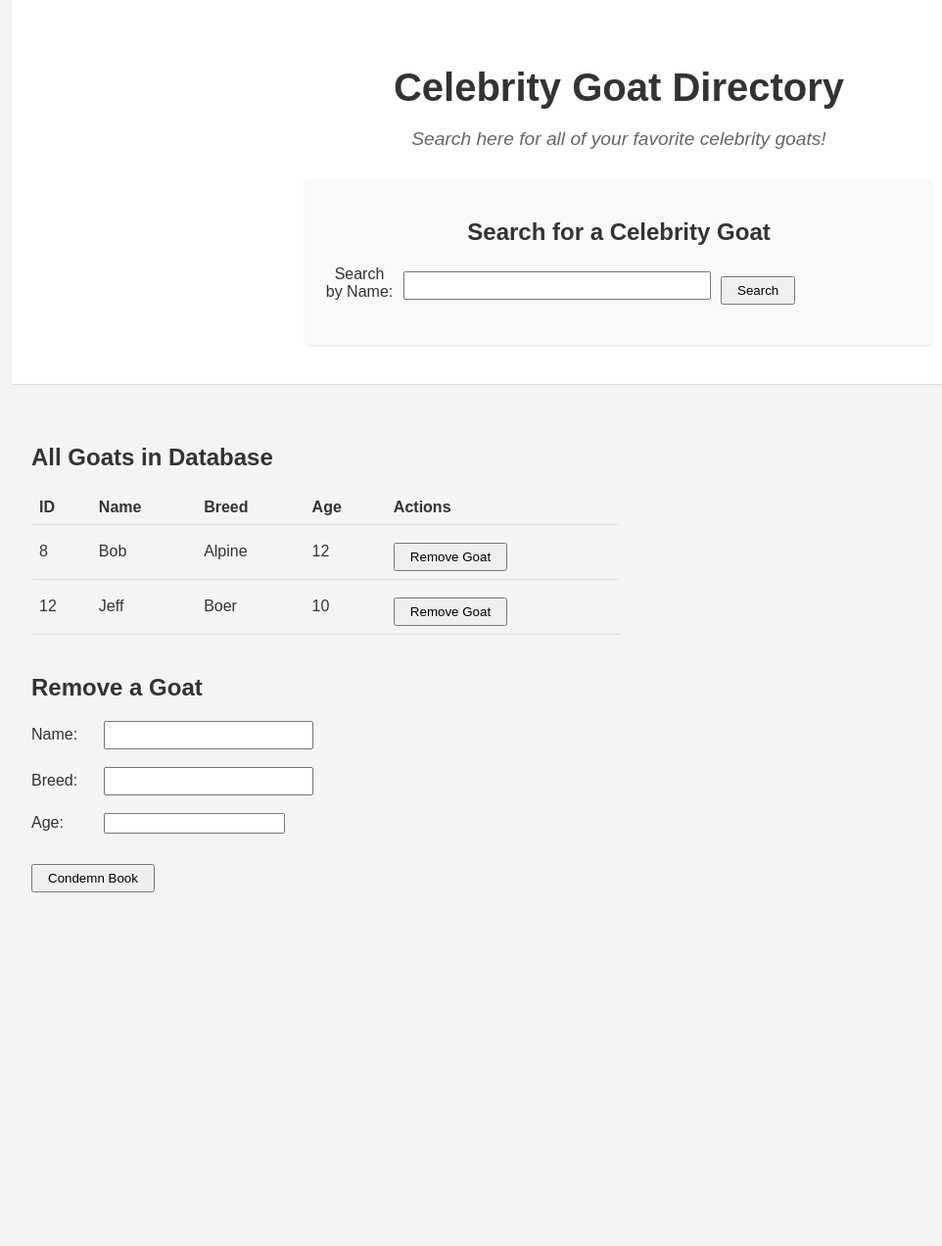
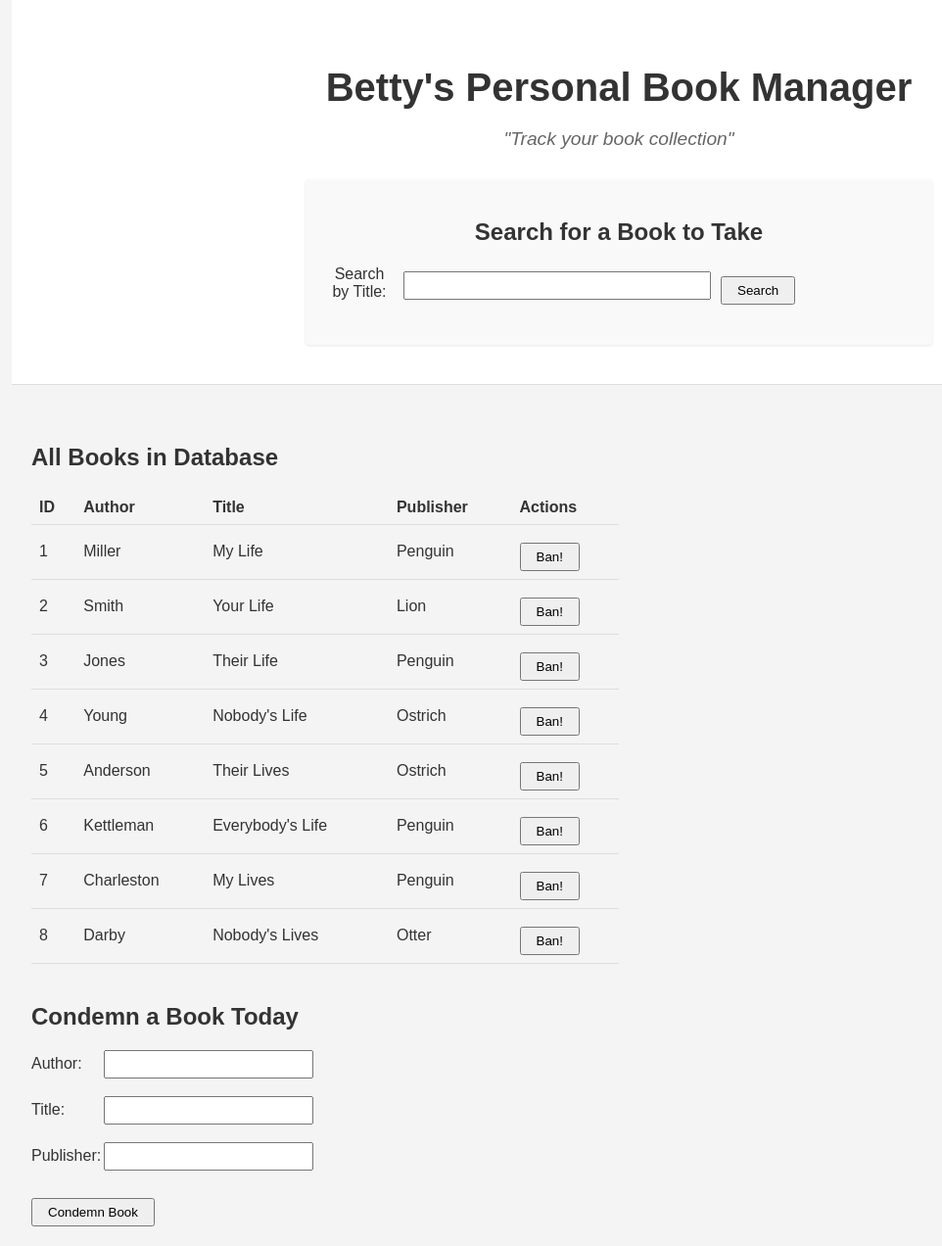
Before and after one commit to broylesd16/test1114, a PHP site: page /index5.php in a window 1280 px wide. Shown: the whole page at 98% size, without its empty margins (8-970 px from the left). Before the commit the page ends 911 px from the top, so only its background shows below. Run offline with PHP 8.4, Linux system fonts and the light colour scheme; a user stored in the database is signed in; data comes from the database, SQL or seed files in the repository; both versions use the stored data as it was after the commit.

Commit message:
Betty's Book Exchange

```diff
--- a/config.php
+++ b/config.php
@@ -1,7 +1,7 @@
 <?php
 // config.php - Database configuration
 $host = 'localhost';
-$dbname = 'books2';
+$dbname = 'books';
 $user = 'mark';
 $pass = 'mark';
 $charset = 'utf8mb4';
--- a/index5.php
+++ b/index5.php
@@ -9,11 +9,10 @@ if (!is_logged_in()) {
     exit;
 }
 
-
 $host = 'localhost';
-$dbname = 'goats2';
-$user = 'marc';
-$pass = 'marc';
+$dbname = 'books';
+$user = 'mark';
+$pass = 'mark';
 $charset = 'utf8mb4';
 
 $dsn = "mysql:host=$host;dbname=$dbname;charset=$charset";
@@ -33,7 +32,7 @@ try {
 $search_results = null;
 if (isset($_GET['search']) && !empty($_GET['search'])) {
     $search_term = '%' . $_GET['search'] . '%';
-    $search_sql = 'SELECT id, name, breed, age FROM goats WHERE name LIKE :search';
+    $search_sql = 'SELECT id, author, title, publisher FROM books WHERE title LIKE :search';
     $search_stmt = $pdo->prepare($search_sql);
     $search_stmt->execute(['search' => $search_term]);
     $search_results = $search_stmt->fetchAll();
@@ -41,27 +40,27 @@ if (isset($_GET['search']) && !empty($_GET['search'])) {
 
 // Handle form submissions
 if ($_SERVER['REQUEST_METHOD'] == 'POST') {
-    if (isset($_POST['name']) && isset($_POST['breed']) && isset($_POST['age'])) {
+    if (isset($_POST['author']) && isset($_POST['title']) && isset($_POST['publisher'])) {
         // Insert new entry
-        $name = htmlspecialchars($_POST['name']);
-        $breed = htmlspecialchars($_POST['breed']);
-        $age = htmlspecialchars($_POST['age']);
+        $author = htmlspecialchars($_POST['author']);
+        $title = htmlspecialchars($_POST['title']);
+        $publisher = htmlspecialchars($_POST['publisher']);
 
-        $insert_sql = 'INSERT INTO goats (name, breed, age) VALUES (:name, :breed, :age)';
+        $insert_sql = 'INSERT INTO books (author, title, publisher) VALUES (:author, :title, :publisher)';
         $stmt_insert = $pdo->prepare($insert_sql);
-        $stmt_insert->execute(['name' => $name, 'breed' => $breed, 'age' => $age]);
+        $stmt_insert->execute(['author' => $author, 'title' => $title, 'publisher' => $publisher]);
     } elseif (isset($_POST['delete_id'])) {
         // Delete an entry
         $delete_id = (int) $_POST['delete_id'];
 
-        $delete_sql = 'DELETE FROM goats WHERE id = :id';
+        $delete_sql = 'DELETE FROM books WHERE id = :id';
         $stmt_delete = $pdo->prepare($delete_sql);
         $stmt_delete->execute(['id' => $delete_id]);
     }
 }
 
-// Get all goats for main table
-$sql = 'SELECT id, name, breed, age FROM goats';
+// Get all books for main table
+$sql = 'SELECT id, author, title, publisher FROM books';
 $stmt = $pdo->query($sql);
 ?>
 
@@ -69,20 +68,20 @@ $stmt = $pdo->query($sql);
 <html lang="en">
 <head>
     <meta charset="UTF-8">
-    <title>Celebrity Goat Directory</title>
+    <title>Betty's Personal Book Manager</title>
     <link rel="stylesheet" href="styles.css">
 </head>
 <body>
     <!-- Hero Section -->
     <div class="hero-section">
-        <h1 class="hero-title">Celebrity Goat Directory</h1>
-        <p class="hero-subtitle">Search here for all of your favorite celebrity goats!</p>
+        <h1 class="hero-title">Betty's Personal Book Manager</h1>
+        <p class="hero-subtitle">"Track your book collection"</p>
 
         <!-- Search moved to hero section -->
         <div class="hero-search">
-            <h2>Search for a Celebrity Goat</h2>
+            <h2>Search for a Book to Take</h2>
             <form action="" method="GET" class="search-form">
-                <label for="search">Search by Name:</label>
+                <label for="search">Search by Title:</label>
                 <input type="text" id="search" name="search" required>
                 <input type="submit" value="Search">
             </form>
@@ -95,9 +94,9 @@ $stmt = $pdo->query($sql);
                             <thead>
                                 <tr>
                                     <th>ID</th>
-                                    <th>Name</th>
-                                    <th>Breed</th>
-                                    <th>Age</th>
+                                    <th>Author</th>
+                                    <th>Title</th>
+                                    <th>Publisher</th>
                                     <th>Actions</th>
                                 </tr>
                             </thead>
@@ -105,13 +104,13 @@ $stmt = $pdo->query($sql);
                                 <?php foreach ($search_results as $row): ?>
                                 <tr>
                                     <td><?php echo htmlspecialchars($row['id']); ?></td>
-                                    <td><?php echo htmlspecialchars($row['name']); ?></td>
-                                    <td><?php echo htmlspecialchars($row['breed']); ?></td>
-                                    <td><?php echo htmlspecialchars($row['age']); ?></td>
+                                    <td><?php echo htmlspecialchars($row['author']); ?></td>
+                                    <td><?php echo htmlspecialchars($row['title']); ?></td>
+                                    <td><?php echo htmlspecialchars($row['publisher']); ?></td>
                                     <td>
-                                        <form action="index4.php" method="post" style="display:inline;">
+                                        <form action="index5.php" method="post" style="display:inline;">
                                             <input type="hidden" name="delete_id" value="<?php echo $row['id']; ?>">
-                                            <input type="submit" value="Remove">
+                                            <input type="submit" value="Ban!">
                                         </form>
                                     </td>
                                 </tr>
@@ -119,7 +118,7 @@ $stmt = $pdo->query($sql);
                             </tbody>
                         </table>
                     <?php else: ?>
-                        <p>No goats found matching your search.</p>
+                        <p>No books found matching your search.</p>
                     <?php endif; ?>
                 </div>
             <?php endif; ?>
@@ -128,14 +127,14 @@ $stmt = $pdo->query($sql);
 
     <!-- Table section with container -->
     <div class="table-container">
-        <h2>All Goats in Database</h2>
+        <h2>All Books in Database</h2>
         <table class="half-width-left-align">
             <thead>
                 <tr>
                     <th>ID</th>
-                    <th>Name</th>
-                    <th>Breed</th>
-                    <th>Age</th>
+                    <th>Author</th>
+                    <th>Title</th>
+                    <th>Publisher</th>
                     <th>Actions</th>
                 </tr>
             </thead>
@@ -143,13 +142,13 @@ $stmt = $pdo->query($sql);
                 <?php while ($row = $stmt->fetch()): ?>
                 <tr>
                     <td><?php echo htmlspecialchars($row['id']); ?></td>
-                    <td><?php echo htmlspecialchars($row['name']); ?></td>
-                    <td><?php echo htmlspecialchars($row['breed']); ?></td>
-                    <td><?php echo htmlspecialchars($row['age']); ?></td>
+                    <td><?php echo htmlspecialchars($row['author']); ?></td>
+                    <td><?php echo htmlspecialchars($row['title']); ?></td>
+                    <td><?php echo htmlspecialchars($row['publisher']); ?></td>
                     <td>
-                        <form action="index4.php" method="post" style="display:inline;">
+                        <form action="index5.php" method="post" style="display:inline;">
                             <input type="hidden" name="delete_id" value="<?php echo $row['id']; ?>">
-                            <input type="submit" value="Remove Goat">
+                            <input type="submit" value="Ban!">
                         </form>
                     </td>
                 </tr>
@@ -160,16 +159,16 @@ $stmt = $pdo->query($sql);
 
     <!-- Form section with container -->
     <div class="form-container">
-        <h2>Remove a Goat </h2>
-        <form action="index4.php" method="post">
-            <label for="name">Name:</label>
-            <input type="text" id="name" name="name" required>
+        <h2>Condemn a Book Today</h2>
+        <form action="index5.php" method="post">
+            <label for="author">Author:</label>
+            <input type="text" id="author" name="author" required>
             <br><br>
-            <label for="breed">Breed:</label>
-            <input type="text" id="breed" name="breed" required>
+            <label for="title">Title:</label>
+            <input type="text" id="title" name="title" required>
             <br><br>
-            <label for="age">Age:</label>
-            <input type="number" id="age" name="age" required>
+            <label for="publisher">Publisher:</label>
+            <input type="text" id="publisher" name="publisher" required>
             <br><br>
             <input type="submit" value="Condemn Book">
         </form>
```
Also changed, not shown: goats.sql (added, +68 -0 lines).
